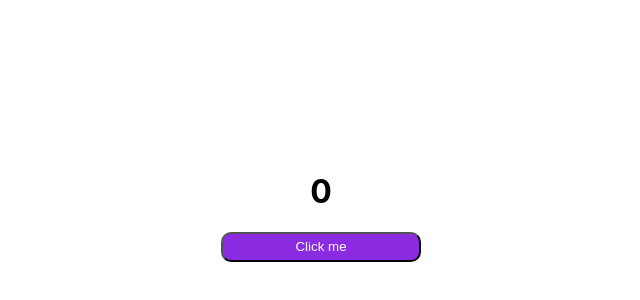
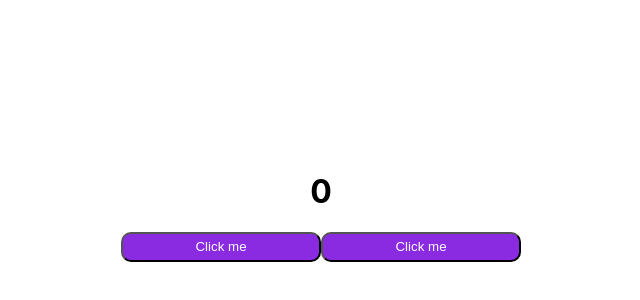
Before and after one commit to hamza8935/Counter-Application-React, a React (Create React App) app in the folder practice2/: page / in a window 1280 px wide. Shown: the part 114-414 px from the top of the page, without its empty margins (354-994 px from the left). Built offline with nearby package versions, Linux system fonts and the light colour scheme.

Commit message:
Update Increment.js

```diff
--- a/practice2/src/Increment.js
+++ b/practice2/src/Increment.js
@@ -1,12 +1,26 @@
-import React from 'react'
+import React, { useState } from 'react'
 import './App.css'
 
+
 export default function Increment() {
+
+    let [count , setCount] = useState(0);
+
+let IncreFun = () =>{
+   setCount(count+ 1)
+};
+let DecFun = () =>{
+    setCount(count - 1)
+}
+
   return (
       <>
     <div className='main'>
-      <h1 className='result'>0</h1>
-      <button>Click me</button>
+      <h1 className='result'>{count}</h1>
+      <div>
+      <button onClick={IncreFun}>Click me</button>
+      <button onClick={DecFun}>Click me</button>
+      </div>
     </div>
 
 
```
